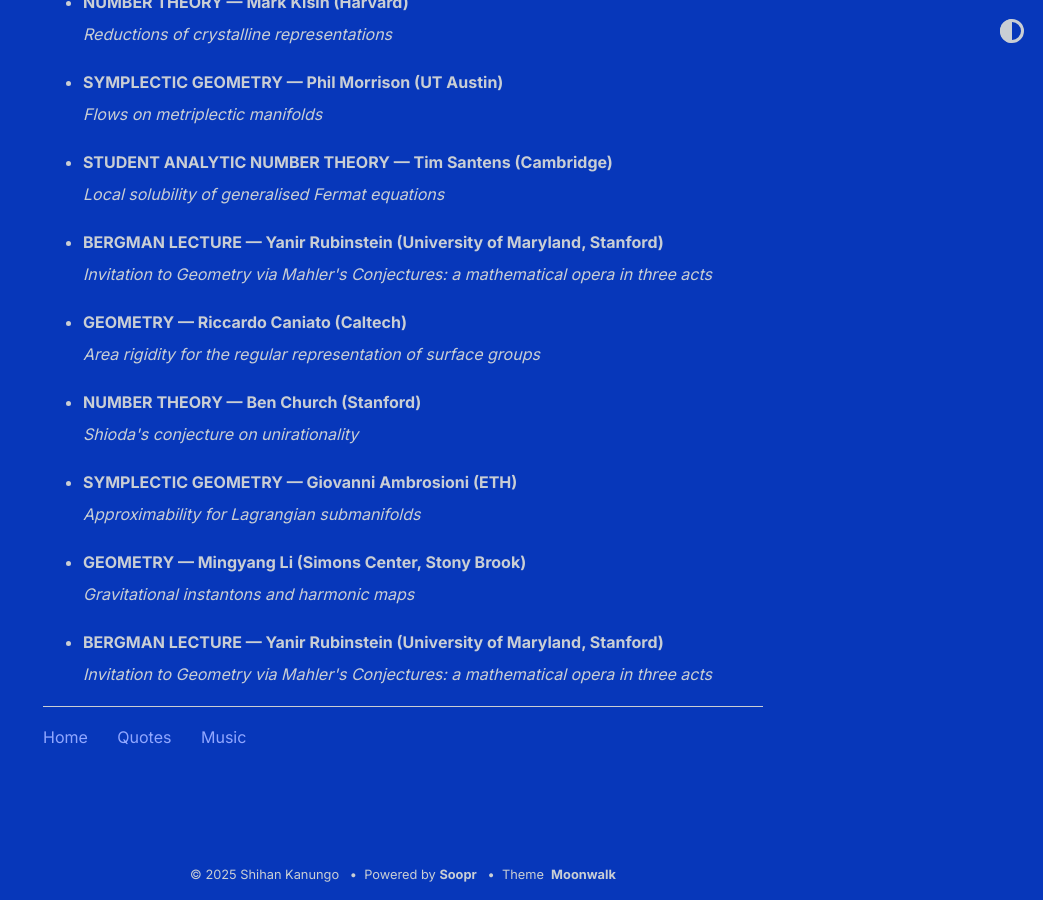
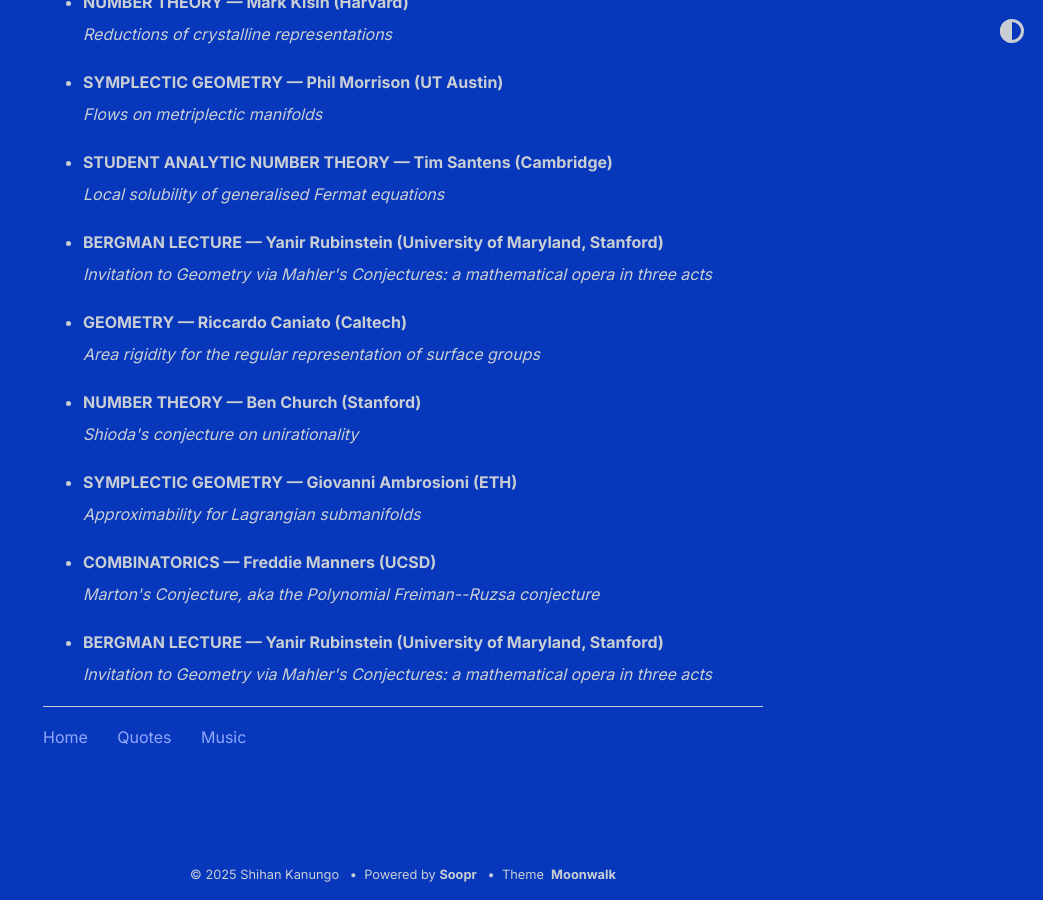
Before and after one commit to shihankanungo/shihankanungo.github.io, a Jekyll site: the page built from math-talks.md, in a window 1280 px wide and 900 px high, scrolled down 7373 px. Shown: the whole window, without its empty margins (237-1280 px from the left). Built offline with Jekyll 4.4.1, drawn with Linux system fonts in a browser that asks for light colours.

Commit message:
Update math-talks.md

```diff
--- a/math-talks.md
+++ b/math-talks.md
@@ -514,9 +514,9 @@ _Finding Arithmetic Progressions in Dense Sets of Integers_
 
 <ul>
 <li><details>
-  <summary style="list-style: none;"><b>GEOMETRY &mdash; Mingyang Li (Simons Center, Stony Brook)</b><br>
-    <i>Gravitational instantons and harmonic maps</i></summary>
-  <small><img src="images/10-22.png" alt="Oct 22"></small>
+  <summary style="list-style: none;"><b>COMBINATORICS &mdash; Freddie Manners (UCSD)</b><br>
+    <i>Marton's Conjecture, aka the Polynomial Freiman--Ruzsa conjecture</i></summary>
+  <small><img src="images/10-23a.png" alt="Oct 23"></small>
 </details></li>
 </ul>
 
```
